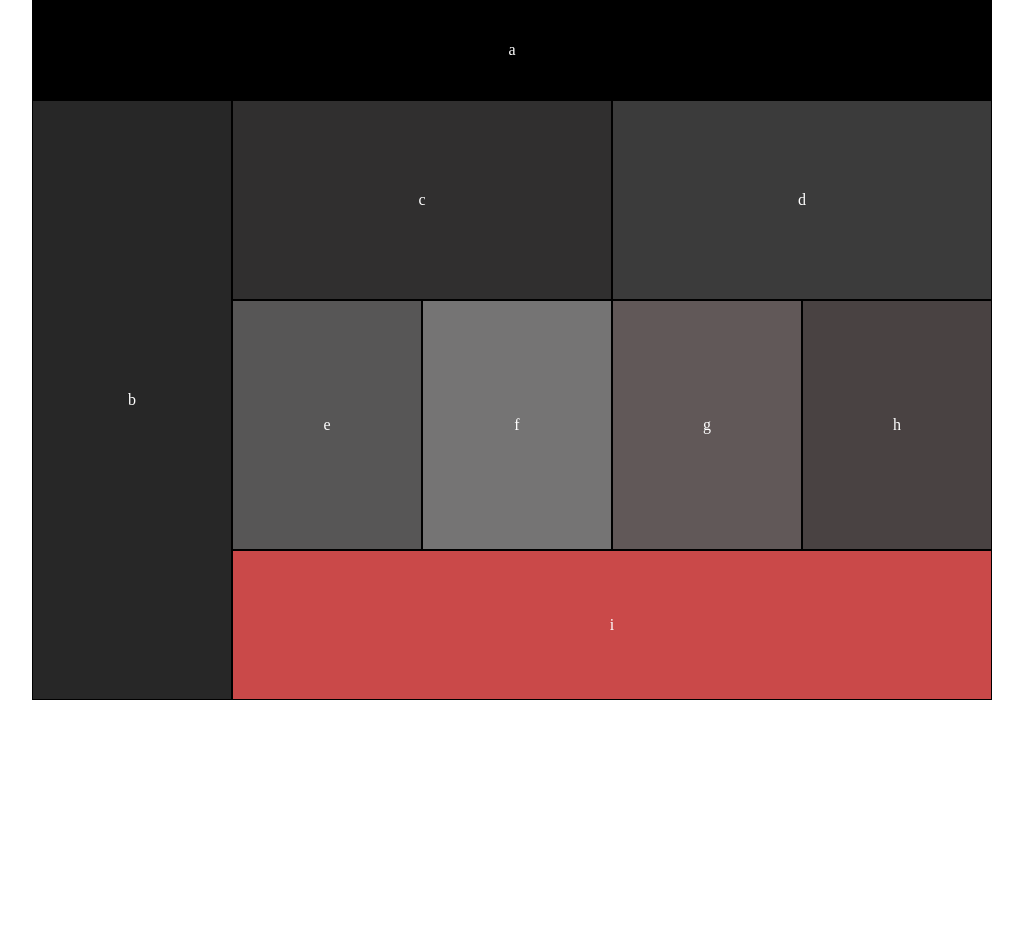
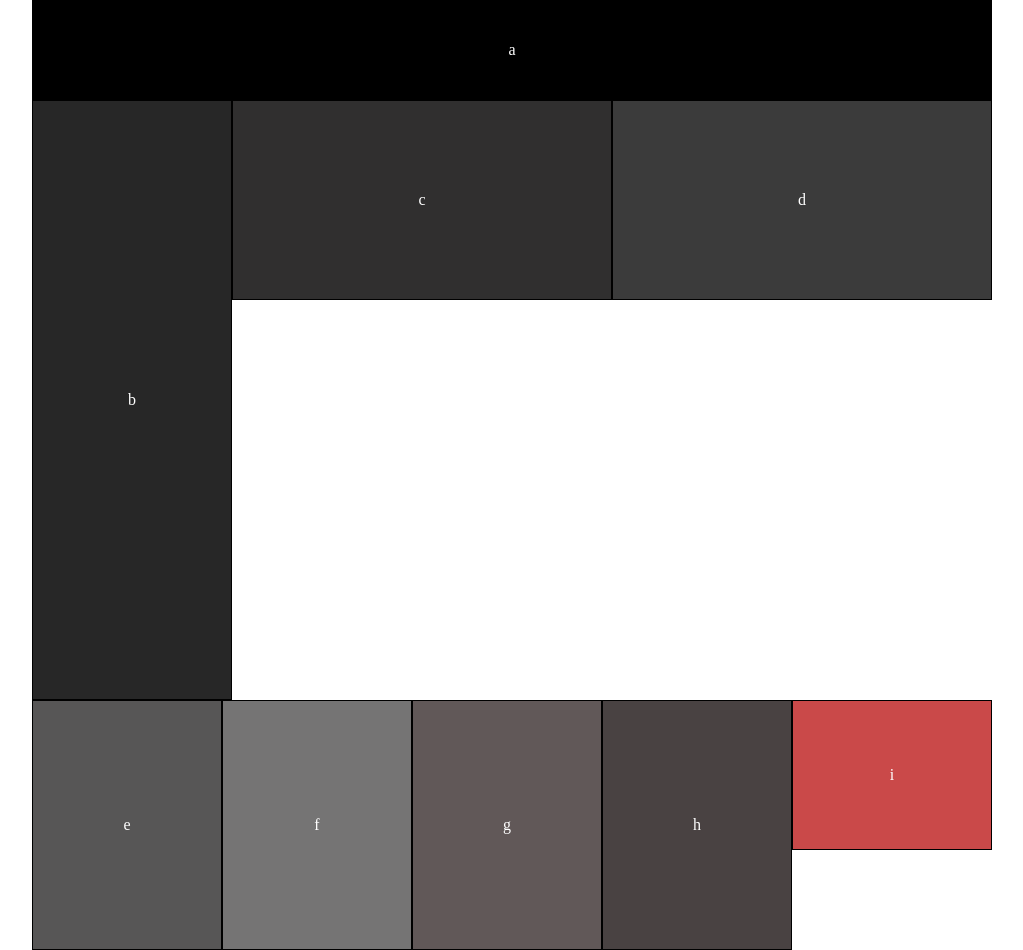
Before and after one commit to MarikoAlvarado/lab-01, a plain HTML site: page index.html in a window 1280 px wide. Shown: the whole page, without its empty margins (128-1151 px from the left). Before the commit the page ends 800 px from the top, so only its background shows below. Drawn offline with Linux system fonts and the light colour scheme.

Commit message:
lab04attempt

```diff
--- a/CSS/layout.css
+++ b/CSS/layout.css
@@ -1,7 +1,8 @@
 section{
-  max-width: fit-content;
+  max-width: 480px;
   margin: 0 auto;
-
+  display: flex;
+  flex-wrap: wrap;
 }
 
 .a{
@@ -42,15 +43,15 @@ section{
 
     width: 240px;
     height: 250px;
-    float: left;
+    /* float: left; */
 }
 
 .g{
   background-color: palegreen;
   width: 240px;
   height: 250px;
-  clear: left;
-  float: left;
+  /* clear: left;
+  float: left; */
 }
 
 .h{
@@ -63,14 +64,20 @@ section{
   background-color: rgb(124, 124, 69);
   max-width: 480px;
   height: 80px;
+  flex-grow: 1;
 }
 
 @media (min-width:768px){
 
   section{
-    max-width: fit-content;
-    height: fit-content;
-    margin: auto;
+    max-width: 960px !important;
+    height: fit-content !important;
+    margin: auto !important;
+    display: flex !important;
+    flex-direction: row !important;
+
+
+
 
 
   }
@@ -85,14 +92,14 @@ section{
     background-color: rgb(39, 39, 39);
     width: 200px;
     height: 600px;
-    float: left;
+    /* float: left; */
   }
 
   .c{
     background-color: rgb(48, 47, 47);
     width: 380px;
     height: 200px;
-    float: left;
+    /* float: left; */
 
   }
 
@@ -100,7 +107,7 @@ section{
     background-color: rgb(59, 59, 59);
     width: 380px;
     height: 200px;
-    float: inherit
+    /* float: inherit */
   }
 
   .e{
@@ -121,10 +128,10 @@ section{
 
 
   .e, .f, .g, .h{
-
       width: 190px;
       height: 250px;
-      clear: right;
+      -ms-flex-line-pack: start !important;
+
   }
 
   .i{
```
Also changed, not shown: CSS/base.css (+8 -0 lines), index.html (+2 -0 lines).
